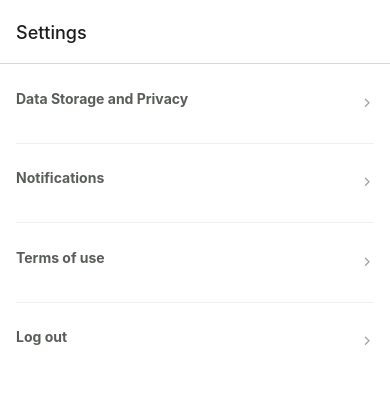
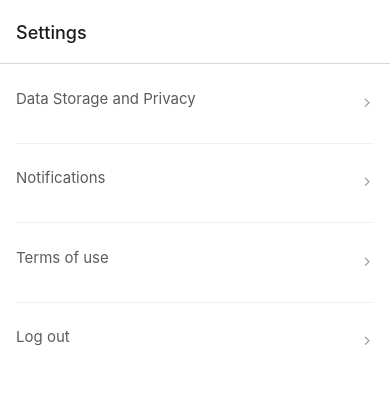
Before and after one commit to Rae-Zou/My-Expenses, a React Native app: screen /Settings in a window 390 px wide. Shown: the top 396 px of the page. Built offline with nearby package versions, Linux system fonts and the light colour scheme.

Commit message:
font change

```diff
--- a/screens/ForecastScreen.js
+++ b/screens/ForecastScreen.js
@@ -96,6 +96,6 @@ const styles = StyleSheet.create({
       marginBottom: 10,
       color: "#595D58",
       fontSize: 18,
-
+      fontWeight: "bold",
     },
 });
--- a/screens/ListItem.tsx
+++ b/screens/ListItem.tsx
@@ -22,7 +22,7 @@ const ListItem: React.FC<Props> = ({ title, onPress, showTopLine, showBottomLine
 
   return (
     <TouchableOpacity onPress={onPress} style={containerStyle}>
-      <Text style={styles.forecastCost}>{title}</Text>
+      <Text style={styles.itemnames}>{title}</Text>
       <Ionicons name={"ios-chevron-forward-outline"} size={14} color={"#9CA6A0"} />
     </TouchableOpacity>
   );
@@ -44,11 +44,12 @@ const styles = StyleSheet.create({
         borderBottomColor: "#F0F0F0",
         borderBottomWidth: 1.6,
       },
-      forecastCost: {
+      itemnames: {
         textAlign: "center",
         marginBottom: 10,
+        fontSize: 15,
         color: "#595D58",
-        fontWeight: "bold",
+
       },
 
   });
```
